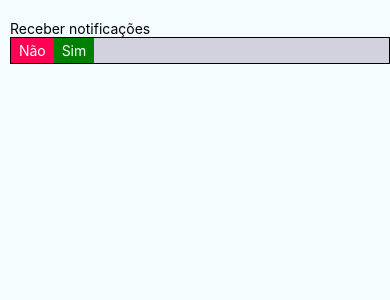
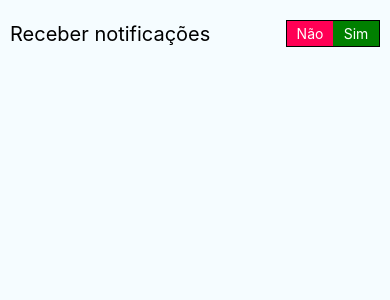
Before and after one commit to bognarjunior/AsyncStorageStudy, a React Native app: screen / in a window 390 px wide. Shown: the top 300 px of the page. Built offline with nearby package versions, Linux system fonts and the light colour scheme.

Commit message:
Fix layout notifications
Arrumando o layout da linha de notificações

```diff
--- a/App.js
+++ b/App.js
@@ -7,8 +7,10 @@ export default class App extends Component {
   render() {
     return (
       <View style={styles.container}>
-        <Text>Receber notificações</Text>
-        <Toggle />
+        <View style={styles.chooseNotification}>
+          <Text style={styles.labelNotification}>Receber notificações</Text>
+          <Toggle style={{ flex: 1}} />
+        </View>
       </View>
     );
   }
@@ -18,7 +20,16 @@ const styles = StyleSheet.create({
   container: {
     flex: 1,
     paddingTop: 20,
-    paddingLeft: 10,
+    paddingHorizontal: 10,
     backgroundColor: '#F5FCFF',
+  },
+  chooseNotification: {
+    flexDirection: 'row',
+    justifyContent: 'space-between',
+    alignItems: 'center',
+  },
+  labelNotification: {
+    fontSize: 20,
+    flex: 3
   }
 });
--- a/components/Toggle.js
+++ b/components/Toggle.js
@@ -4,7 +4,7 @@ import { Text, View, StyleSheet } from 'react-native'
 export default class Toggle extends Component {
   render() {
     return (
-      <View style={styles.container}>
+      <View style={[styles.container, this.props.style]}>
 				<View style={[styles.viewNot, styles.viewToggle]}>
 					<Text style={styles.activeLabel}> Não </Text>
 				</View>
@@ -32,6 +32,9 @@ const styles = StyleSheet.create({
 		backgroundColor: '#ff0055',
 	},
 	viewToggle: {
+		alignItems: 'center',
+		justifyContent: 'center',
+		flex: 1,
 		padding: 4,
 	}
 })
```
